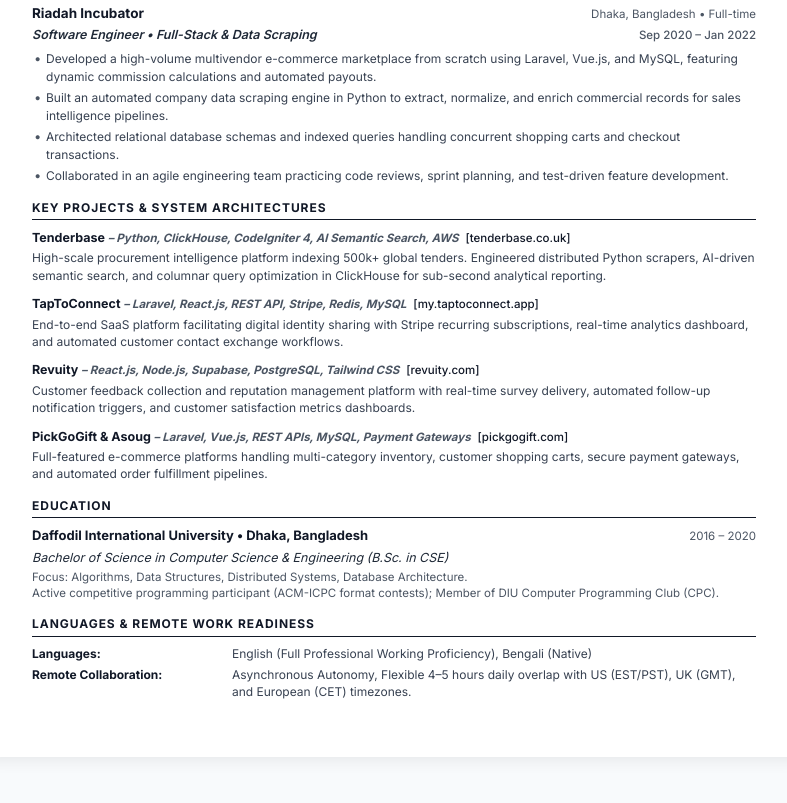
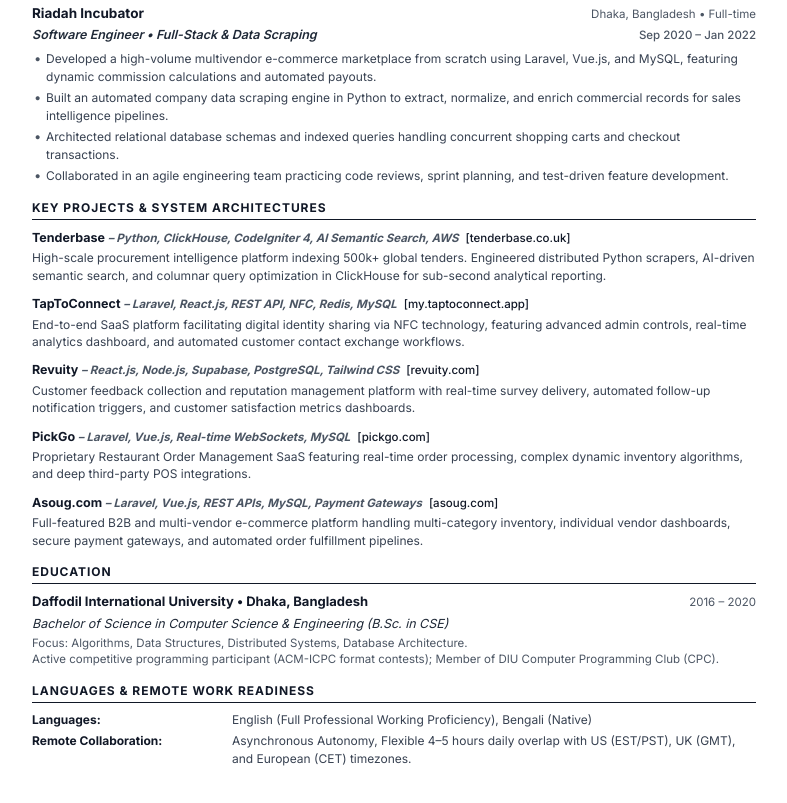
Before and after one commit to salim-hosen/salim-hosen.github.io, a website: page resume.html in a window 1280 px wide. Shown: the part 1214-2017 px from the top of the page, without its empty margins (246-1033 px from the left). Drawn offline with Linux system fonts and the light colour scheme.

Commit message:
fix: update resume.html to separate PickGo and Asoug and align details

```diff
--- a/resume.html
+++ b/resume.html
@@ -221,12 +221,12 @@
         <div class="project-row-1">
           <span class="project-name">
             <a href="https://my.taptoconnect.app" target="_blank" rel="noopener noreferrer">TapToConnect</a>
-            <span class="project-stack">&ndash; Laravel, React.js, REST API, Stripe, Redis, MySQL</span>
+            <span class="project-stack">&ndash; Laravel, React.js, REST API, NFC, Redis, MySQL</span>
             <a href="https://my.taptoconnect.app" target="_blank" rel="noopener noreferrer" class="project-link-tag">[my.taptoconnect.app]</a>
           </span>
         </div>
         <p class="project-summary">
-          End-to-end SaaS platform facilitating digital identity sharing with Stripe recurring subscriptions, real-time analytics dashboard, and automated customer contact exchange workflows.
+          End-to-end SaaS platform facilitating digital identity sharing via NFC technology, featuring advanced admin controls, real-time analytics dashboard, and automated customer contact exchange workflows.
         </p>
       </div>
 
@@ -244,17 +244,31 @@
         </p>
       </div>
 
-      <!-- PickGoGift & Asoug -->
+      <!-- PickGo -->
       <div class="project-entry">
         <div class="project-row-1">
           <span class="project-name">
-            <a href="https://pickgogift.com" target="_blank" rel="noopener noreferrer">PickGoGift &amp; Asoug</a>
-            <span class="project-stack">&ndash; Laravel, Vue.js, REST APIs, MySQL, Payment Gateways</span>
-            <a href="https://pickgogift.com" target="_blank" rel="noopener noreferrer" class="project-link-tag">[pickgogift.com]</a>
+            <a href="https://pickgo.com" target="_blank" rel="noopener noreferrer">PickGo</a>
+            <span class="project-stack">&ndash; Laravel, Vue.js, Real-time WebSockets, MySQL</span>
+            <a href="https://pickgo.com" target="_blank" rel="noopener noreferrer" class="project-link-tag">[pickgo.com]</a>
           </span>
         </div>
         <p class="project-summary">
-          Full-featured e-commerce platforms handling multi-category inventory, customer shopping carts, secure payment gateways, and automated order fulfillment pipelines.
+          Proprietary Restaurant Order Management SaaS featuring real-time order processing, complex dynamic inventory algorithms, and deep third-party POS integrations.
+        </p>
+      </div>
+
+      <!-- Asoug -->
+      <div class="project-entry">
+        <div class="project-row-1">
+          <span class="project-name">
+            <a href="https://asoug.com" target="_blank" rel="noopener noreferrer">Asoug.com</a>
+            <span class="project-stack">&ndash; Laravel, Vue.js, REST APIs, MySQL, Payment Gateways</span>
+            <a href="https://asoug.com" target="_blank" rel="noopener noreferrer" class="project-link-tag">[asoug.com]</a>
+          </span>
+        </div>
+        <p class="project-summary">
+          Full-featured B2B and multi-vendor e-commerce platform handling multi-category inventory, individual vendor dashboards, secure payment gateways, and automated order fulfillment pipelines.
         </p>
       </div>
     </section>
```
